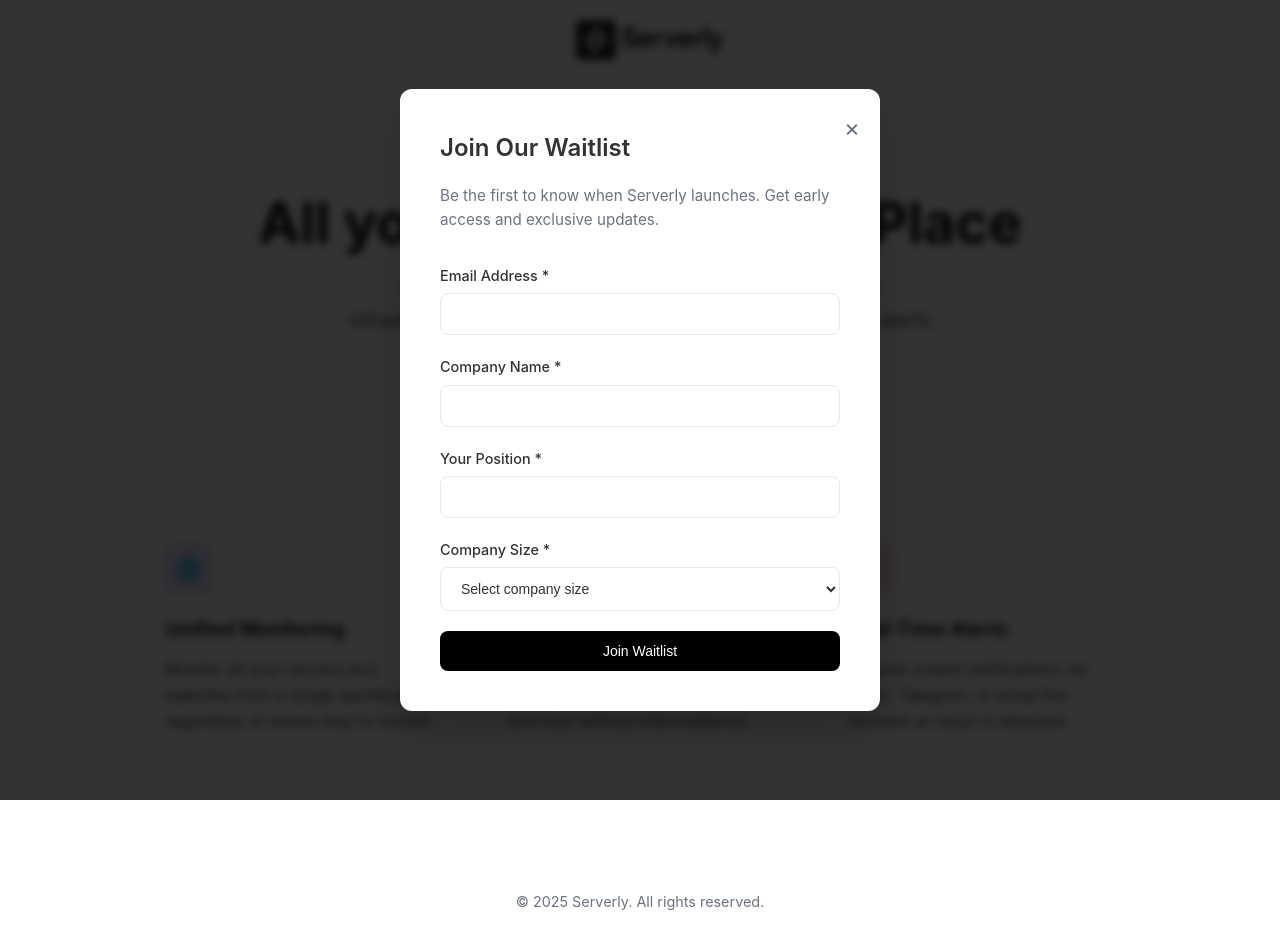
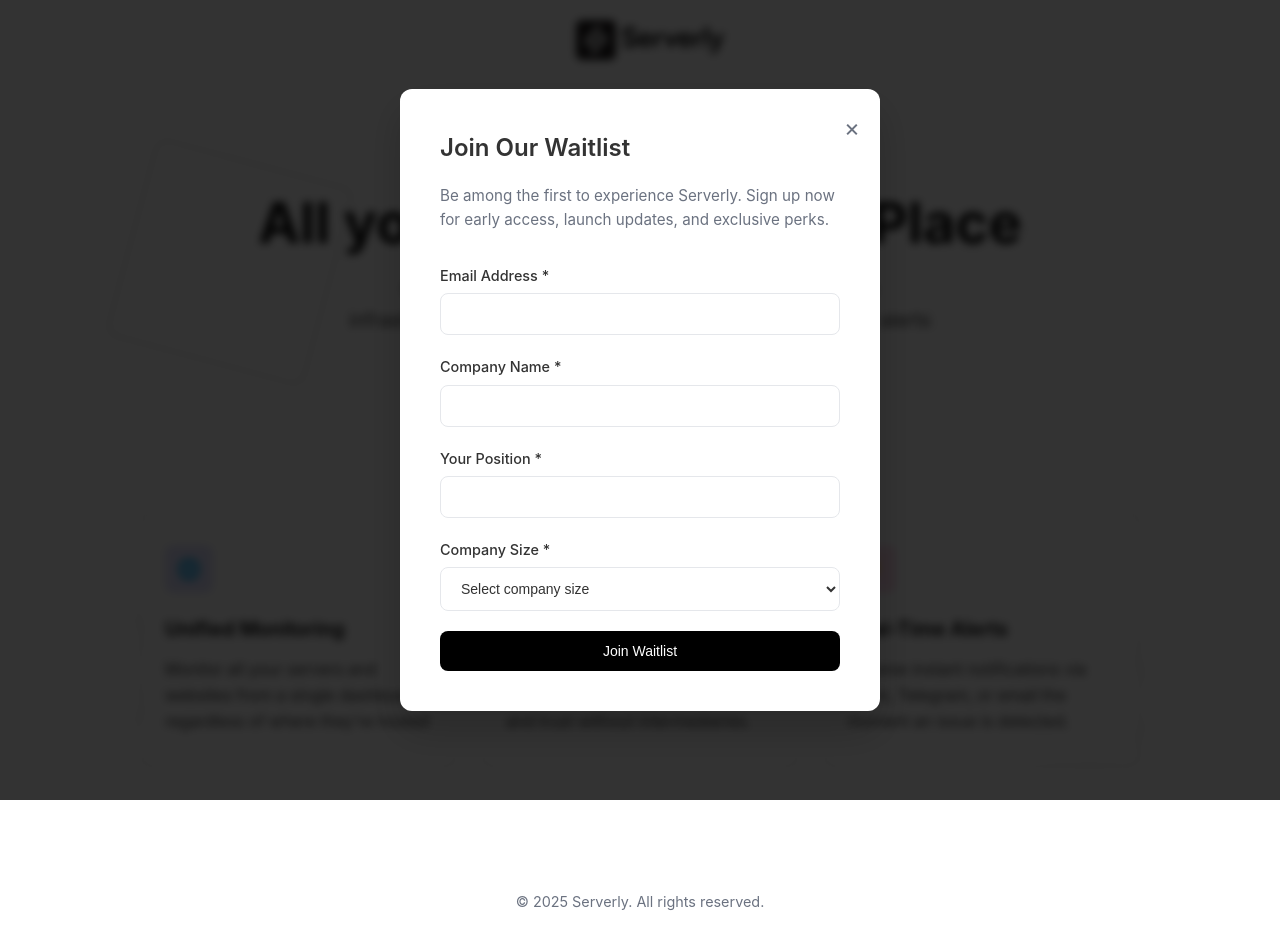
Before and after one commit to Serverly-Project/waitlist-page, a plain HTML site: page index.html in a window 1280 px wide. Both pictures are taken after a click on the button "Join the waitlist". Drawn offline with Linux system fonts and the light colour scheme.

Commit message:
Update waitlist form header

```diff
--- a/index.html
+++ b/index.html
@@ -853,8 +853,8 @@
         >
           <h2>Join Our Waitlist</h2>
           <p>
-            Be the first to know when Serverly launches. Get early access and
-            exclusive updates.
+            Be among the first to experience Serverly. Sign up now for early
+            access, launch updates, and exclusive perks.
           </p>
 
           <div class="form-group">
```
